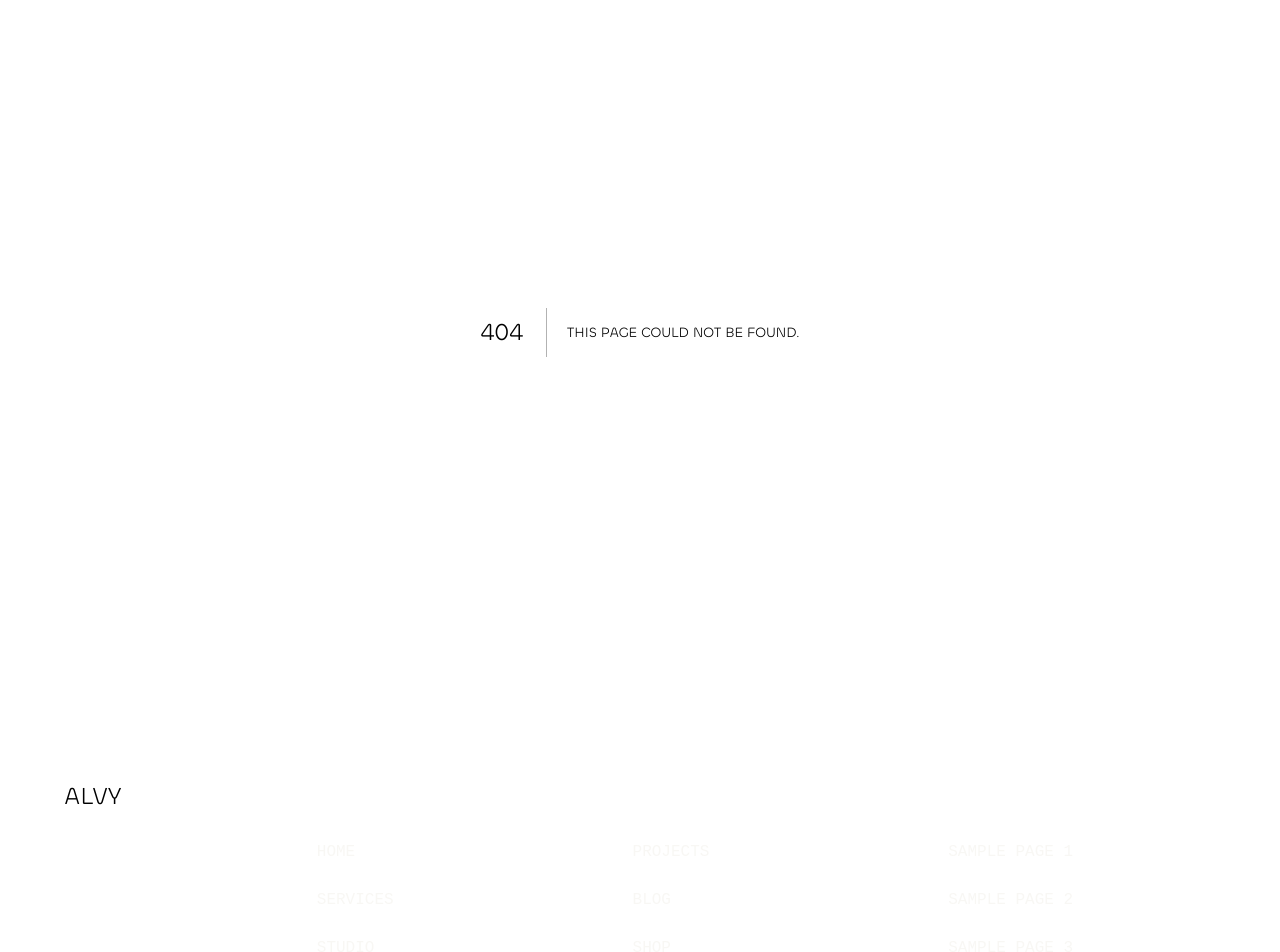
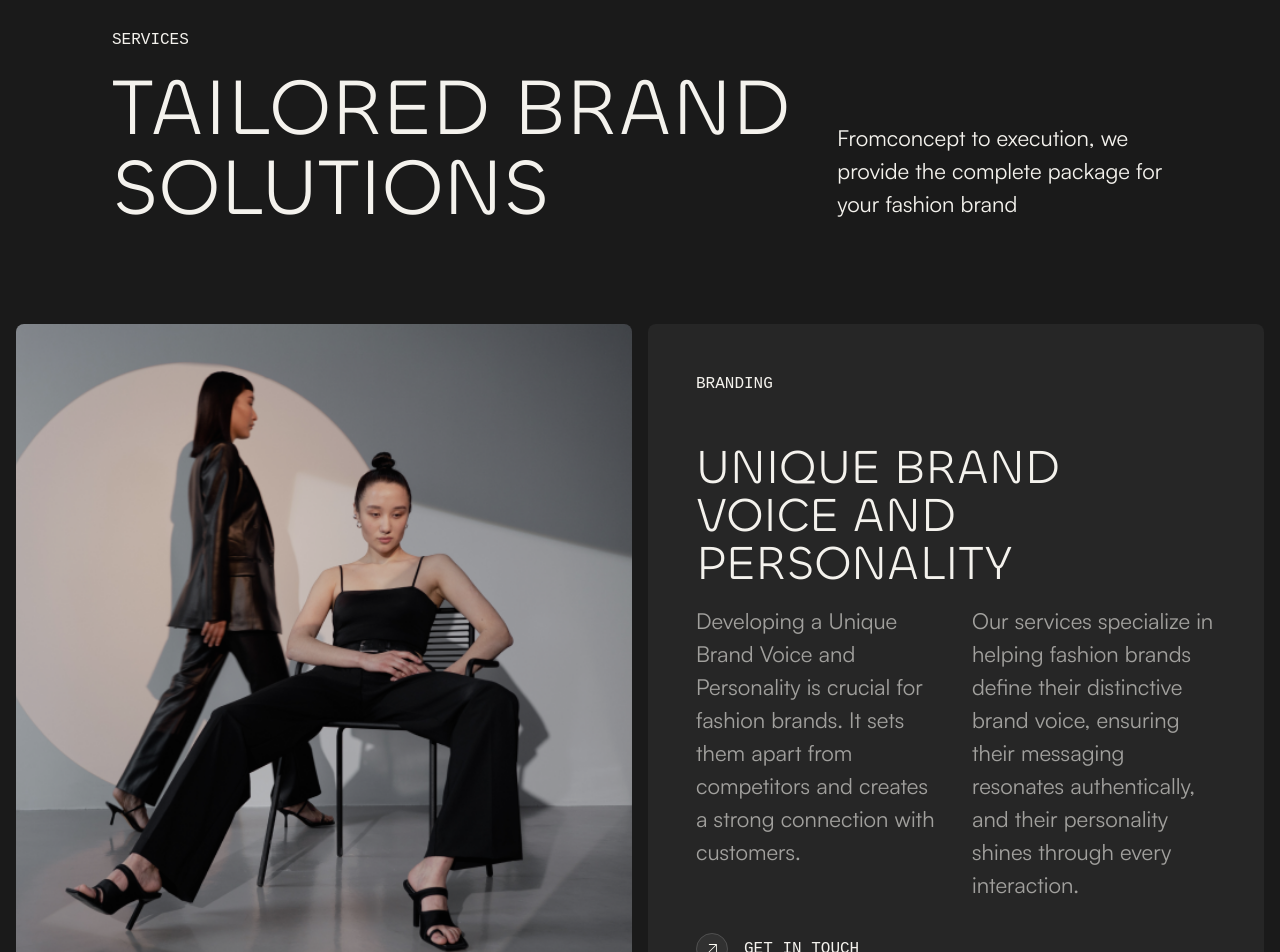
Before and after one commit to ubong-s/alvy, a Next.js app: page /services in a window 1280 px wide. Before the commit this address had no page. Shown: the part 140-1092 px from the top of the page. Built offline with nearby package versions, Linux system fonts and the light colour scheme.

Commit message:
services page styling completed

```diff
--- a/app/components/_shared/PageHeader.tsx
+++ b/app/components/_shared/PageHeader.tsx
@@ -17,7 +17,7 @@ export const PageHeader: React.FC<PageHeaderProps> = ({
 }) => {
   return (
     <section className="py-16 lg:p-24 grid gap-8 lg:grid-cols-3 lg:gap-30 lg:items-end">
-      <div className={`lg:col-span-2 ${gutter !== "small" && "max-w-[650px]"}`}>
+      <div className={`lg:col-span-2 ${gutter !== "small" && "max-w-[700px]"}`}>
         {smallTitle ? (
           <div>
             <h1 className="font-roboto-mono mb-4">{smallTitle}</h1>
--- /dev/null
+++ b/app/services/components/ServiceCard.tsx
@@ -0,0 +1,49 @@
+import { ButtonLink } from "@/app/components/_shared/ButtonLink";
+import Image from "next/image";
+
+interface ServiceCardProps {
+  title: string;
+  subtitle: string;
+  image: string;
+  descriptionOne: string;
+  descriptionTwo: string;
+}
+
+export const ServiceCard: React.FC<ServiceCardProps> = ({
+  title,
+  subtitle,
+  image,
+  descriptionOne,
+  descriptionTwo,
+}) => {
+  return (
+    <div className="flex flex-col gap-4 md:flex-row md:even:flex-row-reverse">
+      <div className="overflow-hidden flex-1">
+        <Image
+          src={image}
+          alt="name"
+          width={960}
+          height={920}
+          className="object-cover md:h-full"
+        />
+      </div>
+
+      <div className="bg-cod-gray-1 text-t-light flex-1 ">
+        <div className="grid p-4 lg:p-12 h-full">
+          <h2 className="font-roboto-mono text-base mb-12">{title}</h2>
+
+          <div className="self-end">
+            <p className="text-2xl lg:text-3xl xl:text-5xl uppercase font-chillax mb-4">
+              {subtitle}
+            </p>
+            <div className="grid gap-4 xl:grid-cols-2 xl:gap-8 text-t-gray mb-8">
+              <p>{descriptionOne}</p>
+              <p>{descriptionTwo}</p>
+            </div>
+            <ButtonLink text="Get In Touch" href="/contact" />
+          </div>
+        </div>
+      </div>
+    </div>
+  );
+};
--- /dev/null
+++ b/app/services/components/ServicesList.tsx
@@ -0,0 +1,12 @@
+import { services } from "@/mockdata/services";
+import { ServiceCard } from "./ServiceCard";
+
+export const ServicesList = () => {
+  return (
+    <section className="grid gap-4">
+      {services.map((service) => (
+        <ServiceCard key={service.id} {...service} />
+      ))}
+    </section>
+  );
+};
--- /dev/null
+++ b/app/services/components/index.ts
@@ -0,0 +1 @@
+export { ServicesList } from "./ServicesList";
--- /dev/null
+++ b/app/services/page.tsx
@@ -0,0 +1,17 @@
+import React from "react";
+import { CallToAction, PageHeader } from "../components";
+import { ServicesList } from "./components";
+
+export default function Services() {
+  return (
+    <>
+      <PageHeader
+        smallTitle="services"
+        bigTitle="Tailored Brand Solutions"
+        description="Fromconcept to execution, we provide the complete package for your fashion brand"
+      />
+      <ServicesList />
+      <CallToAction />
+    </>
+  );
+}
--- /dev/null
+++ b/mockdata/services.ts
@@ -0,0 +1,42 @@
+export const services = [
+  {
+    id: 1,
+    title: "Branding",
+    subtitle: "Unique brand voice and personality",
+    image: "/images/noise.png",
+    descriptionOne:
+      "Developing a Unique Brand Voice and Personality is crucial for fashion brands. It sets them apart from competitors and creates a strong connection with customers. ",
+    descriptionTwo:
+      "Our services specialize in helping fashion brands define their distinctive brand voice, ensuring their messaging resonates authentically, and their personality shines through every interaction.",
+  },
+  {
+    id: 2,
+    title: "Identity",
+    subtitle: "Creating a strong brand Identity",
+    image: "/images/noise.png",
+    descriptionOne:
+      "Creating a strong brand identity is essential for fashion brands to establish themselves in the market. Our services are dedicated to helping fashion brands define their unique identity through strategic branding initiatives. ",
+    descriptionTwo:
+      "We work closely with our clients to develop a brand identity that reflects their values, resonates with their target audience, and sets them apart from the competition.",
+  },
+  {
+    id: 3,
+    title: "Marketing",
+    subtitle: "Impactful Marketing Campaigns",
+    image: "/images/noise.png",
+    descriptionOne:
+      "Our services specialize in crafting impactful marketing campaigns for fashion brands. We leverage our expertise to create compelling and targeted campaigns that resonate with the brand's audience, drive engagement, and increase brand awareness. ",
+    descriptionTwo:
+      "From creative concept development to strategic execution, we deliver results-oriented campaigns that leave a lasting impact in the competitive fashion industry. ",
+  },
+  {
+    id: 4,
+    title: "E-commerce",
+    subtitle: "Seamless & Engaging Online Shopping",
+    image: "/images/noise.png",
+    descriptionOne:
+      "We excel at creating seamless and engaging online shopping experiences for fashion brands. Our services focus on optimizing user interfaces, streamlining checkout processes, and enhancing overall website usability.",
+    descriptionTwo:
+      "By prioritizing customer-centric design and intuitive navigation, we ensure that every interaction with the brand's online store is frictionless, engaging, and drives conversions.",
+  },
+];
```
